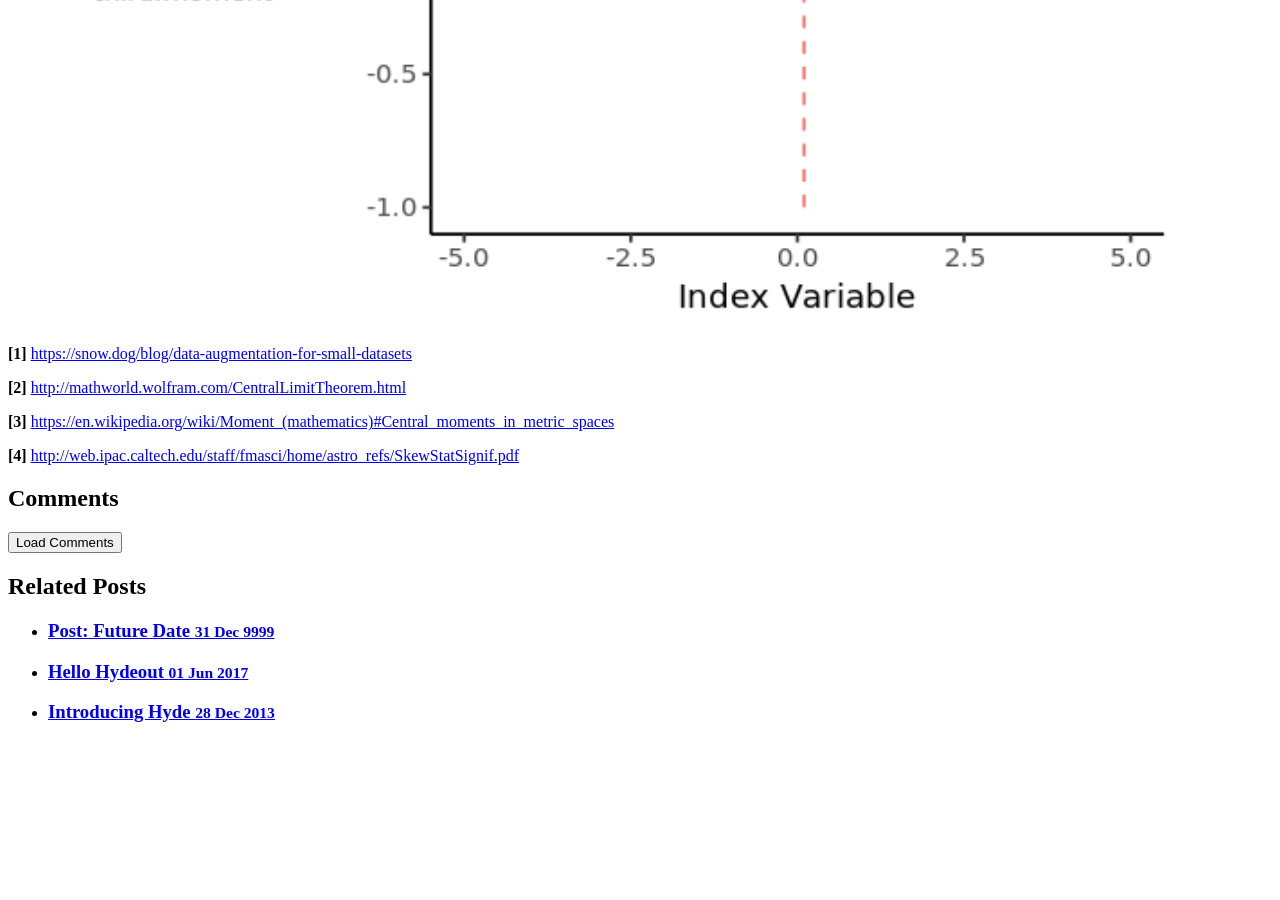
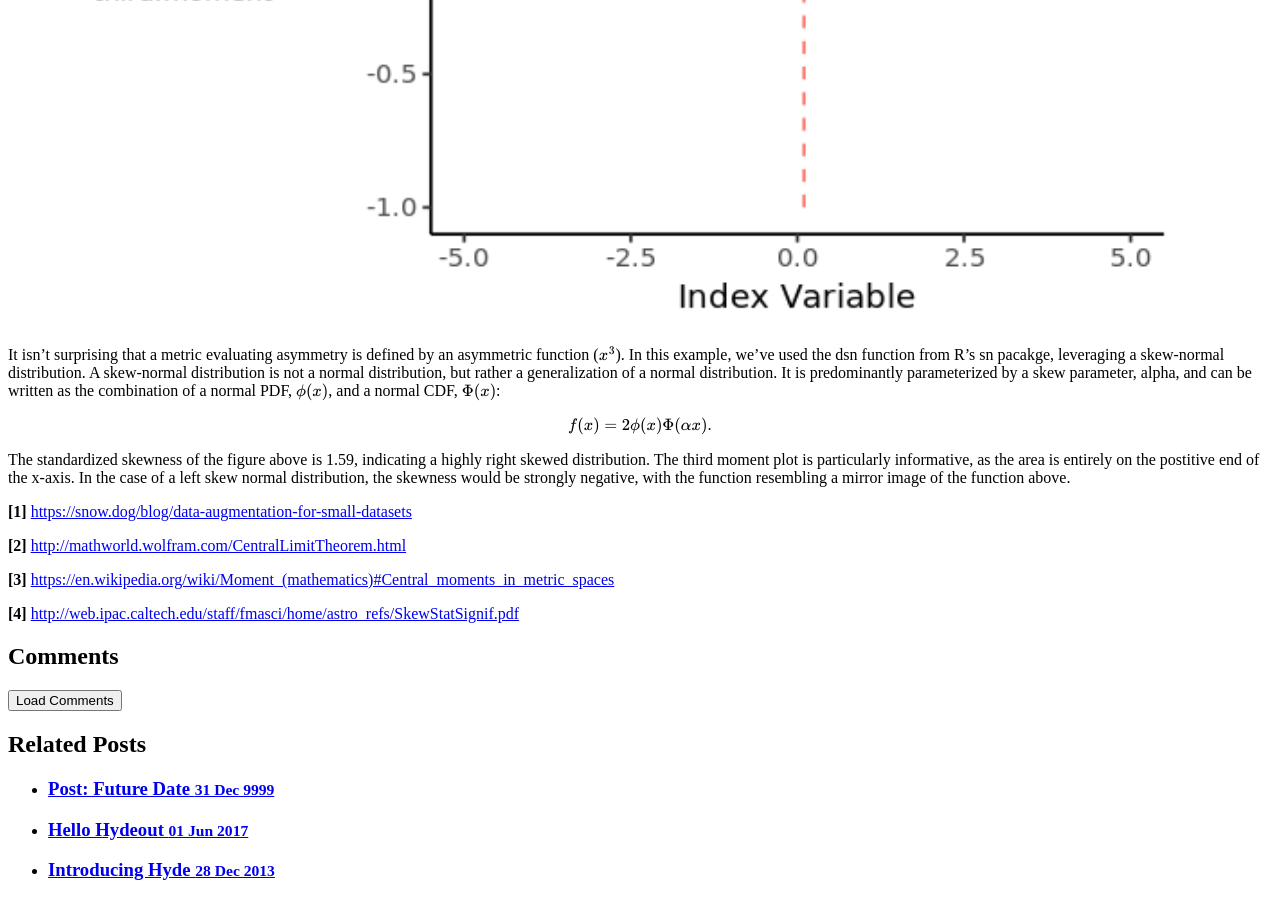
Before and after one commit to jtutmaher/jtutmaher.github.io, a Jekyll site: the page built from _posts/2019-06-10-introduction-to-basic-statistics.md, in a window 1280 px wide and 900 px high, scrolled down 4225 px. Built offline with Jekyll 4.4.1, drawn with Linux system fonts in a browser that asks for light colours; formulas are drawn with MathJax 3; before the commit the page ends 4967 px from its top, so only the background shows below that; some of the changed text lies outside the part shown.

Commit message:
another screenshot update

```diff
--- a/_posts/2019-06-10-introduction-to-basic-statistics.md
+++ b/_posts/2019-06-10-introduction-to-basic-statistics.md
@@ -84,15 +84,17 @@
 
 ## Skew and Kurtosis
 
-Skewness quantifies the asymmetry of a distribution. In general, a right-skew distribution has a mean greater than the median, and a left-skew distribution has a mean less than the median. This statement can break down for multimodal or discrete distributions, which is why it's a generalization. The figures below illustrate this behavior for a highly skewed normal distribution.
+Skewness quantifies the asymmetry of a distribution. A right skew distribution has a longer (positive) tail , and a left-skew distribution has a longer (negative) tail. The figures below illustrate this behavior for a highly skewed normal distribution.
 
 ![SkewNormal](https://raw.githubusercontent.com/jtutmaher/jtutmaher.github.io/master/_screenshots/skew_normal.png?raw=true)
 
 ![SkewNormalMoments](https://raw.githubusercontent.com/jtutmaher/jtutmaher.github.io/master/_screenshots/skew_normal_third_moment.png?raw=true)
 
+It isn't surprising that a metric evaluating asymmetry is defined by an asymmetric function ($x^3$). In this example, we've used the dsn function from R's sn pacakge, leveraging a skew-normal distribution. A skew-normal distribution is not a normal distribution, but rather a generalization of a normal distribution. It is predominantly parameterized by a skew parameter, alpha, and can be written as the combination of a normal PDF, $\phi(x)$, and a normal CDF, $\Phi(x)$:
 
+$$ f(x) = 2 \phi(x)\Phi(\alpha x).$$
 
-
+The standardized skewness of the figure above is 1.59, indicating a highly right skewed distribution. The third moment plot is particularly informative, as the area is entirely on the postitive end of the x-axis. In the case of a left skew normal distribution, the skewness would be strongly negative, with the function resembling a mirror image of the function above.
 
 
 
```
